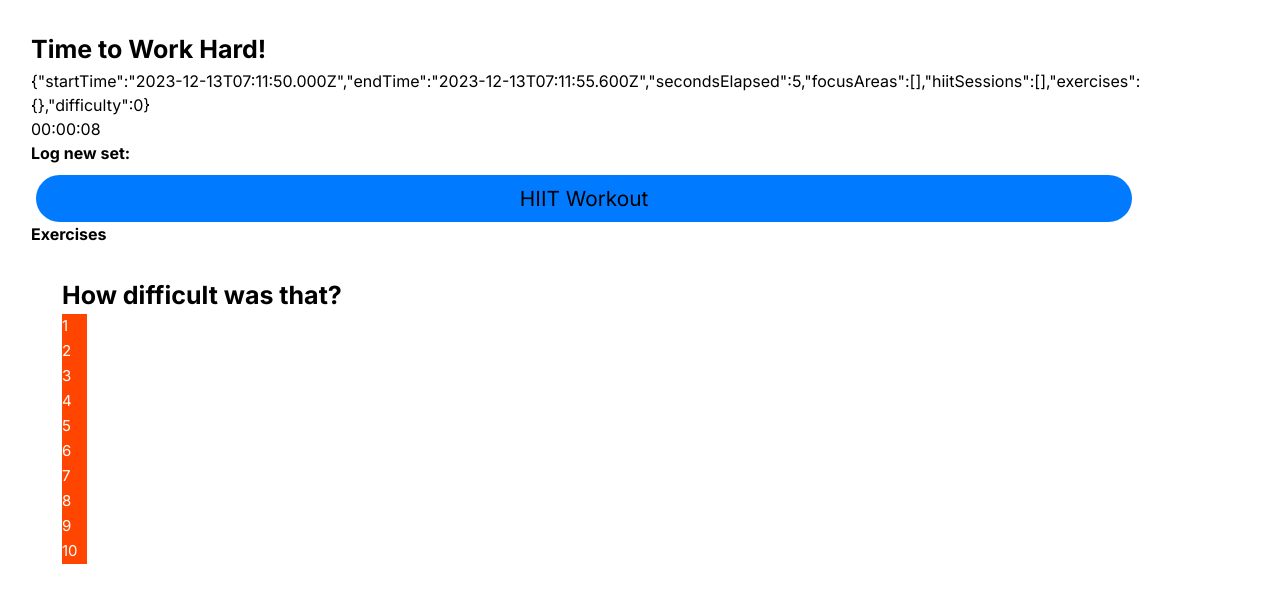
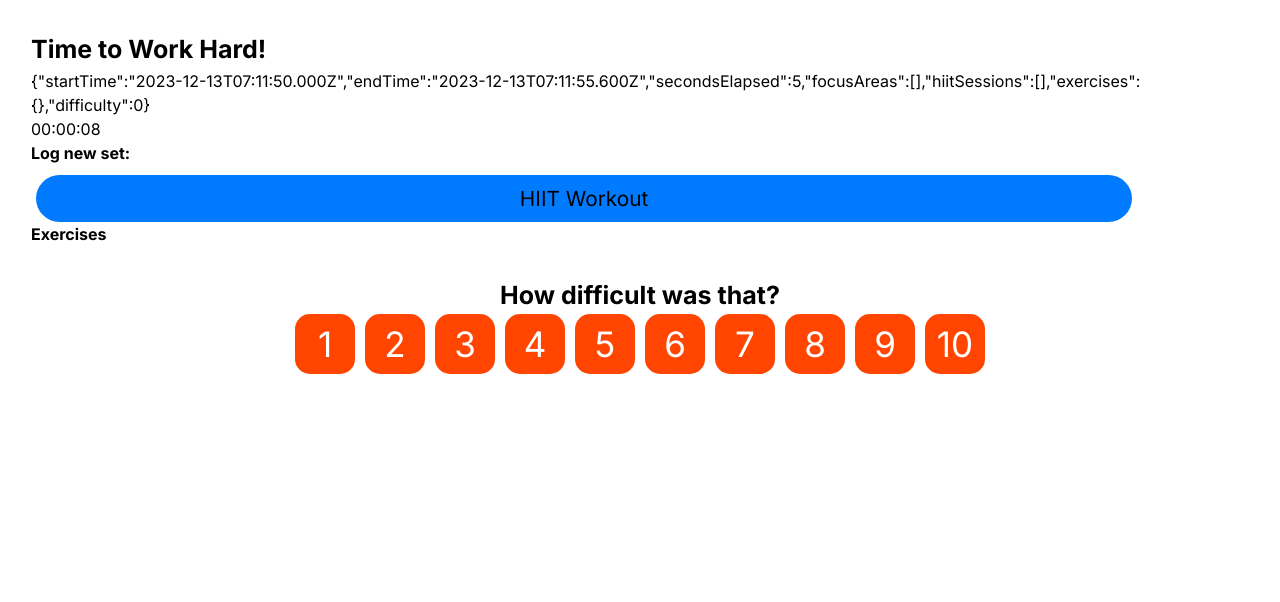
Before and after one commit to ghostb0x/fitnessApp, a Next.js app: page /workout in a window 1280 px wide. Both pictures are taken after a click on the button "End Workout". Shown: the top 602 px of the page. Built offline with nearby package versions, Linux system fonts and the light colour scheme.

Commit message:
Update survey button styling

```diff
--- a/src/components/WorkoutScreen/DifficultySurvey/DifficultySurvey.tsx
+++ b/src/components/WorkoutScreen/DifficultySurvey/DifficultySurvey.tsx
@@ -31,7 +31,7 @@ function DifficultySurvey() {
   return (
     <SectionWrapper>
       <SectionTitle>How difficult was that?</SectionTitle>
-      {Buttons}
+      <SurveyWrapper>{Buttons}</SurveyWrapper>
     </SectionWrapper>
   );
 }
@@ -40,18 +40,34 @@ const SectionWrapper = styled.section`
   border: 1px solid white;
   padding: 30px;
   border-radius: 10px;
+  display: flex;
+  flex-direction: column;
+  justify-content: center;
 `;
 
 const SectionTitle = styled.h2`
   font-size: 25px;
+  text-align: center;
+
+`;
+
+const SurveyWrapper = styled.div`
+  display: flex;
+  flex-direction: row;
+  flex-wrap: wrap;
+  gap: 10px;
+  justify-content: center;
+
 `;
 
 const SurveyButton = styled.button`
   background-color: orangered;
   color: white;
-  width: 25px;
-  height: 25px;
-  font-size: 15px;
+  width: 60px;
+  height: 60px;
+  font-size: 35px;
+  text-align: center;
+  border-radius: 15px;
 `;
 
 export default DifficultySurvey;
```
